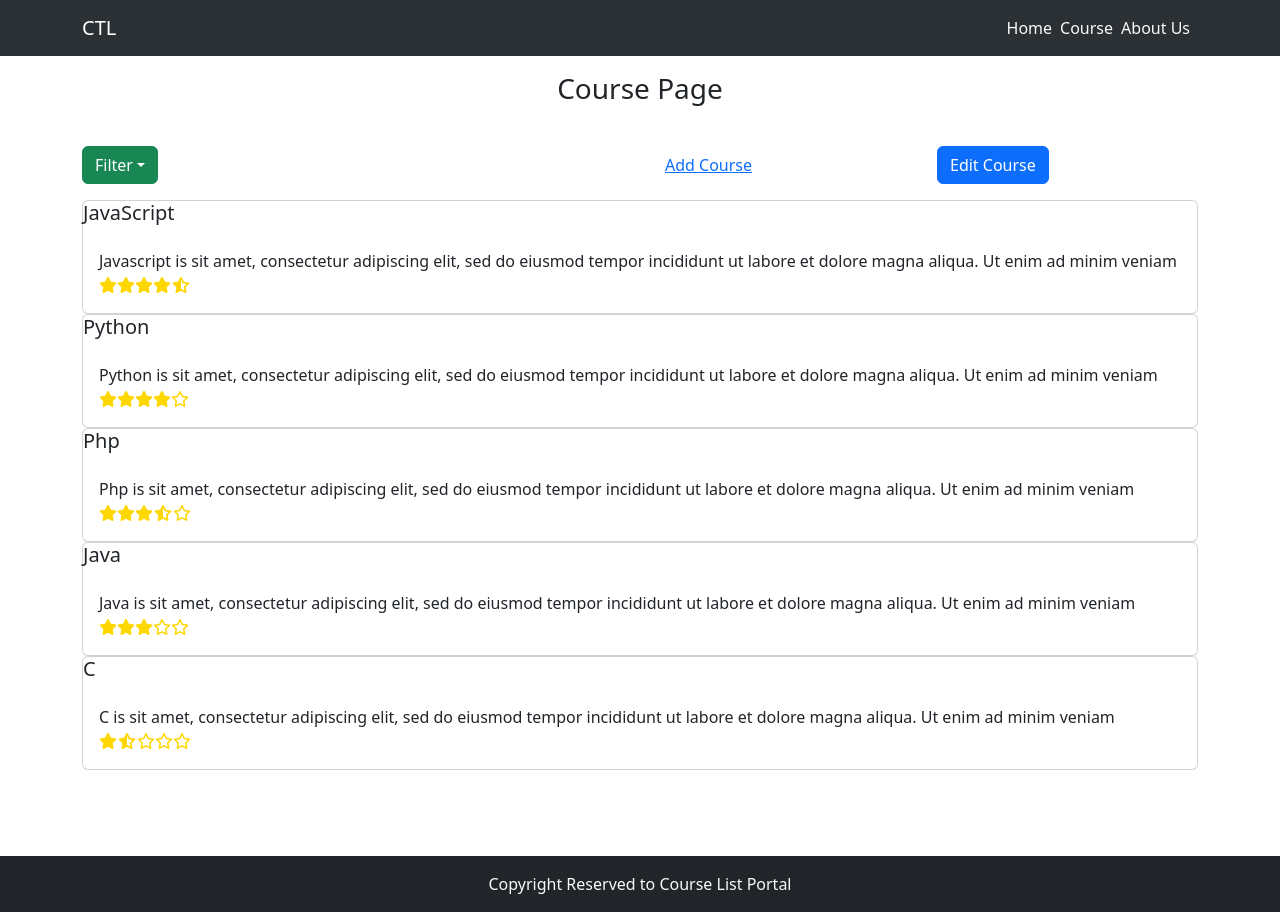
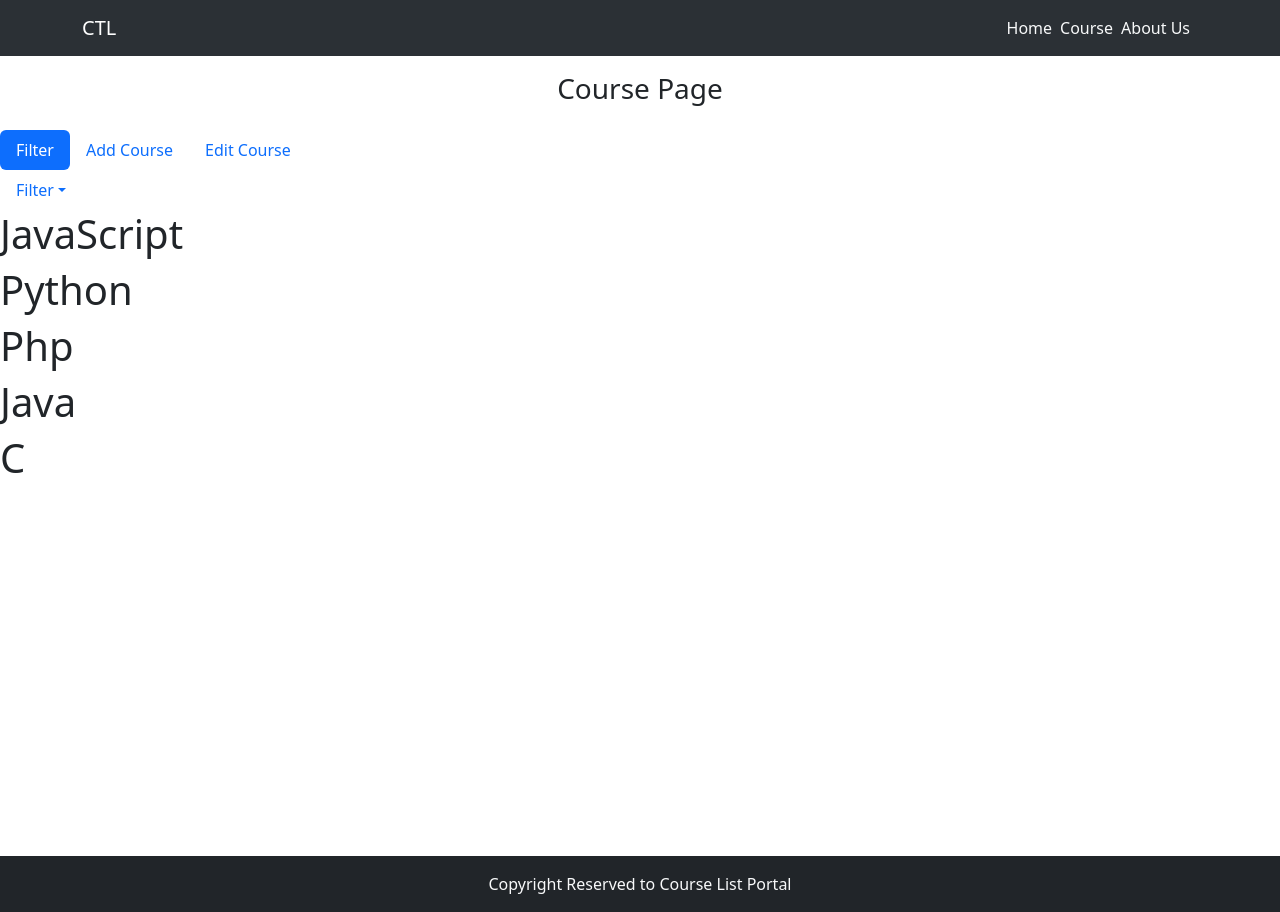
Before and after one commit to Basil-jiji/CoursePortal, a React (Create React App) app: page /course in a window 1280 px wide. Built offline with nearby package versions, Linux system fonts and the light colour scheme.

Commit message:
Filter Courses

```diff
--- a/src/components/CoursePage.js
+++ b/src/components/CoursePage.js
@@ -1,15 +1,29 @@
 import React from 'react'
-import { Container, Col, Row, Button, Dropdown, Card } from 'react-bootstrap'
+import {
+  Container,
+  Col,
+  Row,
+  Button,
+  Dropdown,
+  Card,
+  Nav,
+  NavDropdown,
+  Tab,
+} from 'react-bootstrap'
 import '../styles/course-page.css'
 import courses from '../courses'
 import Rating from './Rating'
 import { Link } from 'react-router-dom'
+import AddCourse from './AddCourse'
+import EditCourse from './EditCourse'
+import FilterCourse from './FilterCourse'
 
 const CoursePage = () => {
+  // const handleSelect = (eventKey) => alert(`selected ${eventKey}`)
   return (
     <>
       <h3 className='text-center py-3 px-3'>Course Page</h3>
-      <Container>
+      {/* <Container>
         <Row className='py-3'>
           <Col className='' sm={6}>
             <Dropdown>
@@ -42,7 +56,33 @@ const CoursePage = () => {
             ))}
           </Col>
         </Row>
-      </Container>
+      </Container> */}
+
+      <Tab.Container defaultActiveKey='first'>
+        <Nav variant='pills'>
+          <Nav.Item>
+            <Nav.Link eventKey='first'>Filter</Nav.Link>
+          </Nav.Item>
+          <Nav.Item>
+            <Nav.Link eventKey='second'>Add Course</Nav.Link>
+          </Nav.Item>
+          <Nav.Item>
+            <Nav.Link eventKey='third'>Edit Course</Nav.Link>
+          </Nav.Item>
+        </Nav>
+
+        <Tab.Content>
+          <Tab.Pane eventKey='first'>
+            <FilterCourse />
+          </Tab.Pane>
+          <Tab.Pane eventKey='second'>
+            <AddCourse />
+          </Tab.Pane>
+          <Tab.Pane eventKey='third'>
+            <EditCourse />
+          </Tab.Pane>
+        </Tab.Content>
+      </Tab.Container>
     </>
   )
 }
--- a/src/components/EditCourse.js
+++ b/src/components/EditCourse.js
@@ -5,7 +5,7 @@ const EditCourse = () => {
   return (
     <>
       <Card className='bg-dark text-light w-50'>
-        <Card.Title>Course Name</Card.Title>
+        <Card.Title>Edit Course</Card.Title>
         <Card.Body>
           <Form>
             <Form.Group>
--- a/src/components/FilterCourse.js
+++ b/src/components/FilterCourse.js
@@ -1,22 +1,41 @@
-import React from 'react'
-import { Dropdown } from 'react-bootstrap'
+import React, { useMemo, useState } from 'react'
+import { Dropdown, Nav, NavDropdown } from 'react-bootstrap'
+import courses from '../courses'
 
 const FilterCourse = () => {
+  const [course, setCourse] = useState(courses)
+  const [rating, setRating] = useState()
+
+  const handleSelect = (eventKey) => {
+    setRating(eventKey)
+  }
+
+  function getFilteredList() {
+    if (!rating) {
+      return course
+    }
+    return course.filter((item) => item.rating.toString() === rating)
+  }
+
+  var filteredList = useMemo(getFilteredList, [rating, course])
+
   return (
     <>
-      <Dropdown>
-        <Dropdown.Toggle variant='success' id='dropdown-basic'>
-          Filter
-        </Dropdown.Toggle>
-        <Dropdown.Menu>
-          <Dropdown.Item href='#/action-1'>All</Dropdown.Item>
-          <Dropdown.Item href='#/action-2'>5 Stars</Dropdown.Item>
-          <Dropdown.Item href='#/action-3'>4 Stars</Dropdown.Item>
-          <Dropdown.Item href='#/action-4'>3 Stars</Dropdown.Item>
-          <Dropdown.Item href='#/action-5'>2 Stars</Dropdown.Item>
-          <Dropdown.Item href='#/action-6'>1 Stars</Dropdown.Item>
-        </Dropdown.Menu>
-      </Dropdown>
+      <Nav onSelect={handleSelect}>
+        <NavDropdown title='Filter'>
+          <NavDropdown.Item eventKey=''>All</NavDropdown.Item>
+          <NavDropdown.Item eventKey='5'>5 Start Rating</NavDropdown.Item>
+          <NavDropdown.Item eventKey='4'>4 Start Rating</NavDropdown.Item>
+          <NavDropdown.Item eventKey='3'>3 Start Rating</NavDropdown.Item>
+          <NavDropdown.Item eventKey='2'>2 Start Rating</NavDropdown.Item>
+          <NavDropdown.Item eventKey='1'>1 Start Rating</NavDropdown.Item>
+        </NavDropdown>
+      </Nav>
+      {filteredList.map((value) => (
+        <div key={value.id}>
+          <h1>{value.name}</h1>
+        </div>
+      ))}
     </>
   )
 }
--- a/src/components/HomePage.js
+++ b/src/components/HomePage.js
@@ -12,7 +12,7 @@ const HomePage = () => {
     <Banner />
       <h2 className='text-center py-3 px-3'>Top courses</h2>
       {courses.map((course) => (
-          <TopCourses courses={course}/>
+          <TopCourses key={course.id} courses={course}/>
       ))}
     </>
   )
--- a/src/components/Rating.js
+++ b/src/components/Rating.js
@@ -9,8 +9,6 @@ const Rating = ({ value, color, text }) => {
           className={
             value >= 1
               ? 'fas fa-star'
-              : value >= 0.5
-              ? 'fas fa-star-half-alt'
               : 'far fa-star'
           }
         ></i>
@@ -21,8 +19,6 @@ const Rating = ({ value, color, text }) => {
           className={
             value >= 2
               ? 'fas fa-star'
-              : value >= 1.5
-              ? 'fas fa-star-half-alt'
               : 'far fa-star'
           }
         ></i>
@@ -33,8 +29,6 @@ const Rating = ({ value, color, text }) => {
           className={
             value >= 3
               ? 'fas fa-star'
-              : value >= 2.5
-              ? 'fas fa-star-half-alt'
               : 'far fa-star'
           }
         ></i>
@@ -45,8 +39,6 @@ const Rating = ({ value, color, text }) => {
           className={
             value >= 4
               ? 'fas fa-star'
-              : value >= 3.5
-              ? 'fas fa-star-half-alt'
               : 'far fa-star'
           }
         ></i>
@@ -57,8 +49,6 @@ const Rating = ({ value, color, text }) => {
           className={
             value >= 5
               ? 'fas fa-star'
-              : value >= 4.5
-              ? 'fas fa-star-half-alt'
               : 'far fa-star'
           }
         ></i>
--- a/src/courses.js
+++ b/src/courses.js
@@ -6,7 +6,7 @@ const courses = [
     description:
       'Javascript is sit amet, consectetur adipiscing elit, sed do eiusmod tempor incididunt ut labore et dolore magna aliqua. Ut enim ad minim veniam',
     featured: true,
-    rating: '4.5',
+    rating: '4',
   },
   {
     id: '2',
@@ -24,7 +24,7 @@ const courses = [
     description:
       'Php is sit amet, consectetur adipiscing elit, sed do eiusmod tempor incididunt ut labore et dolore magna aliqua. Ut enim ad minim veniam',
     featured: true,
-    rating: '3.5',
+    rating: '3',
   },
   {
     id: '4',
@@ -42,7 +42,7 @@ const courses = [
     description:
       'C is sit amet, consectetur adipiscing elit, sed do eiusmod tempor incididunt ut labore et dolore magna aliqua. Ut enim ad minim veniam',
     featured: true,
-    rating: '1.5',
+    rating: '1',
   },
 ]
 
```
